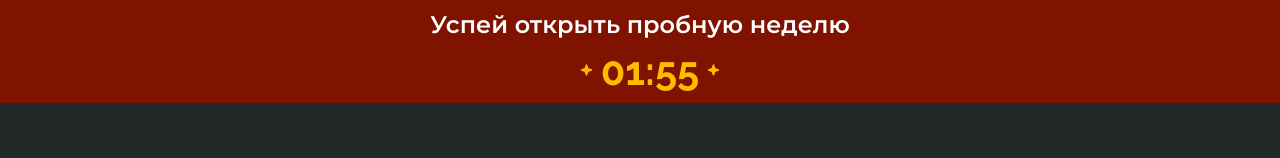
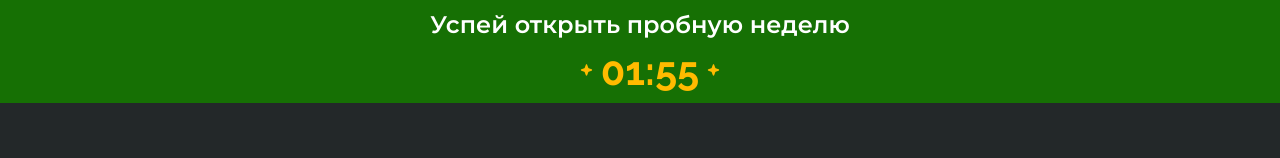
Before and after one commit to Alex135135/fitness-club, a Next.js app: page / in a window 1280 px wide. Shown: the top 158 px of the page. Built offline with nearby package versions, Linux system fonts and the light colour scheme; no server answers.

Commit message:
create spectr

```diff
--- a/src/app/components/Header/header.module.css
+++ b/src/app/components/Header/header.module.css
@@ -2,7 +2,7 @@
     display: flex;
     flex-direction: column;
     justify-content: center;
-    background-color: rgb(128, 19, 0);
+    background-color: rgb(22, 112, 4);
     height: 103px;
     position: fixed;
     top: 0;
--- a/src/app/components/TariffCard/TariffCard.module.css
+++ b/src/app/components/TariffCard/TariffCard.module.css
@@ -1,5 +1,5 @@
 .horizontalBlock {
-    background: #7adff3;
+    background: #5e5f5f;
     color: white;
     border: 2px solid #FDB056;
     border-radius: 34px;
@@ -34,6 +34,7 @@
     display: flex;
     align-items: center;
     margin-bottom: 30px;
+
 }
 
 .blockOne {
@@ -250,7 +251,7 @@
 
 @media (max-width: 375px) {
     .horizontalBlock {
-        background: #7adff3;
+        background: #4a4b4b;
         width: 343px;
         height: 131px;
         border-radius: 20px;
@@ -349,7 +350,7 @@
 
 @media (max-width: 320px) {
     .horizontalBlock {
-        background: #7adff3;
+        background: #484949;
         width: 288px;
         height: 118px;
         border-radius: 20px;
```
